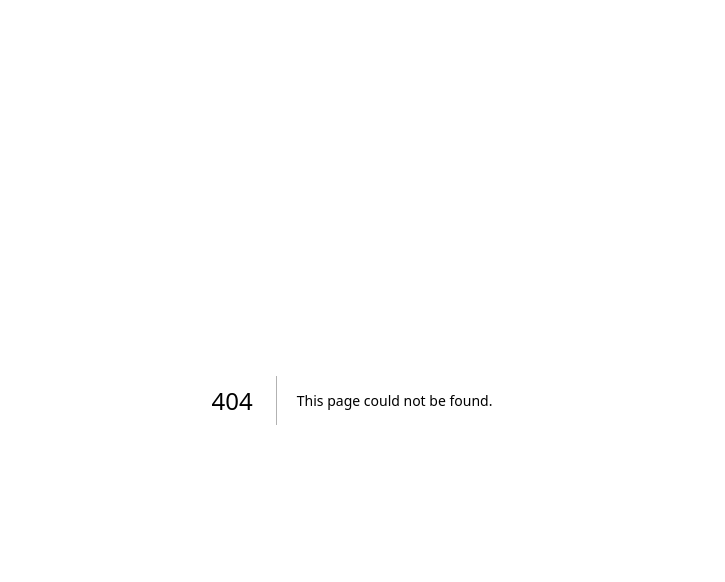
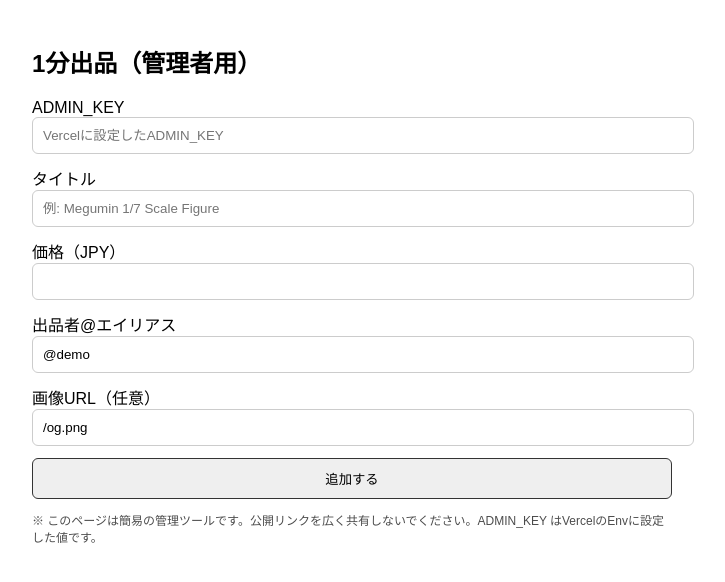
Before and after one commit to gggceo/protov2-3, a Next.js app: page /admin/new-listing in a window 1280 px wide. Before the commit this address had no page. Shown: the top 582 px of the page, without its empty margins (288-1013 px from the left). Built offline with nearby package versions, Linux system fonts and the light colour scheme.

Commit message:
page.tsx を作成

```diff
--- /dev/null
+++ b/app/admin/new-listing/page.tsx
@@ -0,0 +1,76 @@
+"use client";
+
+import { useState } from "react";
+
+export default function NewListing() {
+  const [title, setTitle] = useState("");
+  const [price, setPrice] = useState<number | "">("");
+  const [seller, setSeller] = useState("@demo");
+  const [image, setImage] = useState("/og.png");
+  const [adminKey, setAdminKey] = useState("");
+  const [msg, setMsg] = useState<string | null>(null);
+  const [busy, setBusy] = useState(false);
+
+  async function submit(e: React.FormEvent) {
+    e.preventDefault();
+    setMsg(null);
+    if (!adminKey) { setMsg("ADMIN_KEY を入力してください。"); return; }
+    if (!title || !price || !seller) { setMsg("必須項目が未入力です。"); return; }
+
+    setBusy(true);
+    try {
+      const res = await fetch("/api/listings", {
+        method: "POST",
+        headers: { "content-type": "application/json", "x-admin-key": adminKey },
+        body: JSON.stringify({ title, price: Number(price), sellerAlias: seller, image })
+      });
+      const json = await res.json();
+      if (!res.ok) setMsg(json?.error || "追加に失敗しました");
+      else setMsg("追加しました！ /anime/figures を見てください。");
+    } catch { setMsg("ネットワークエラー"); }
+    finally { setBusy(false); }
+  }
+
+  return (
+    <main style={{ padding: 24, maxWidth: 640, margin: "0 auto" }}>
+      <h2>1分出品（管理者用）</h2>
+      <form onSubmit={submit} style={{ display: "grid", gap: 12 }}>
+        <label>ADMIN_KEY
+          <input value={adminKey} onChange={e=>setAdminKey(e.target.value)}
+            type="password" placeholder="Vercelに設定したADMIN_KEY"
+            style={{ width: "100%", padding: 10, borderRadius: 6, border: "1px solid #ccc" }}/>
+        </label>
+        <label>タイトル
+          <input value={title} onChange={e=>setTitle(e.target.value)}
+            placeholder="例: Megumin 1/7 Scale Figure"
+            style={{ width: "100%", padding: 10, borderRadius: 6, border: "1px solid #ccc" }}/>
+        </label>
+        <label>価格（JPY）
+          <input value={price} onChange={e=>setPrice(e.target.value === "" ? "" : Number(e.target.value))}
+            type="number" min={0}
+            style={{ width: "100%", padding: 10, borderRadius: 6, border: "1px solid #ccc" }}/>
+        </label>
+        <label>出品者@エイリアス
+          <input value={seller} onChange={e=>setSeller(e.target.value)}
+            placeholder="@akiba_store"
+            style={{ width: "100%", padding: 10, borderRadius: 6, border: "1px solid #ccc" }}/>
+        </label>
+        <label>画像URL（任意）
+          <input value={image} onChange={e=>setImage(e.target.value)}
+            placeholder="/og.png または https://…"
+            style={{ width: "100%", padding: 10, borderRadius: 6, border: "1px solid #ccc" }}/>
+        </label>
+
+        <button disabled={busy} type="submit"
+          style={{ padding: "10px 16px", borderRadius: 6, border: "1px solid #333" }}>
+          {busy ? "送信中…" : "追加する"}
+        </button>
+        {msg && <div style={{ padding: 8, background:"#f7f7f7", border:"1px solid #eee", borderRadius:6 }}>{msg}</div>}
+      </form>
+
+      <p style={{ marginTop: 12, fontSize: 12, opacity: .7 }}>
+        ※ このページは簡易の管理ツールです。公開リンクを広く共有しないでください。ADMIN_KEY はVercelのEnvに設定した値です。
+      </p>
+    </main>
+  );
+}
```
